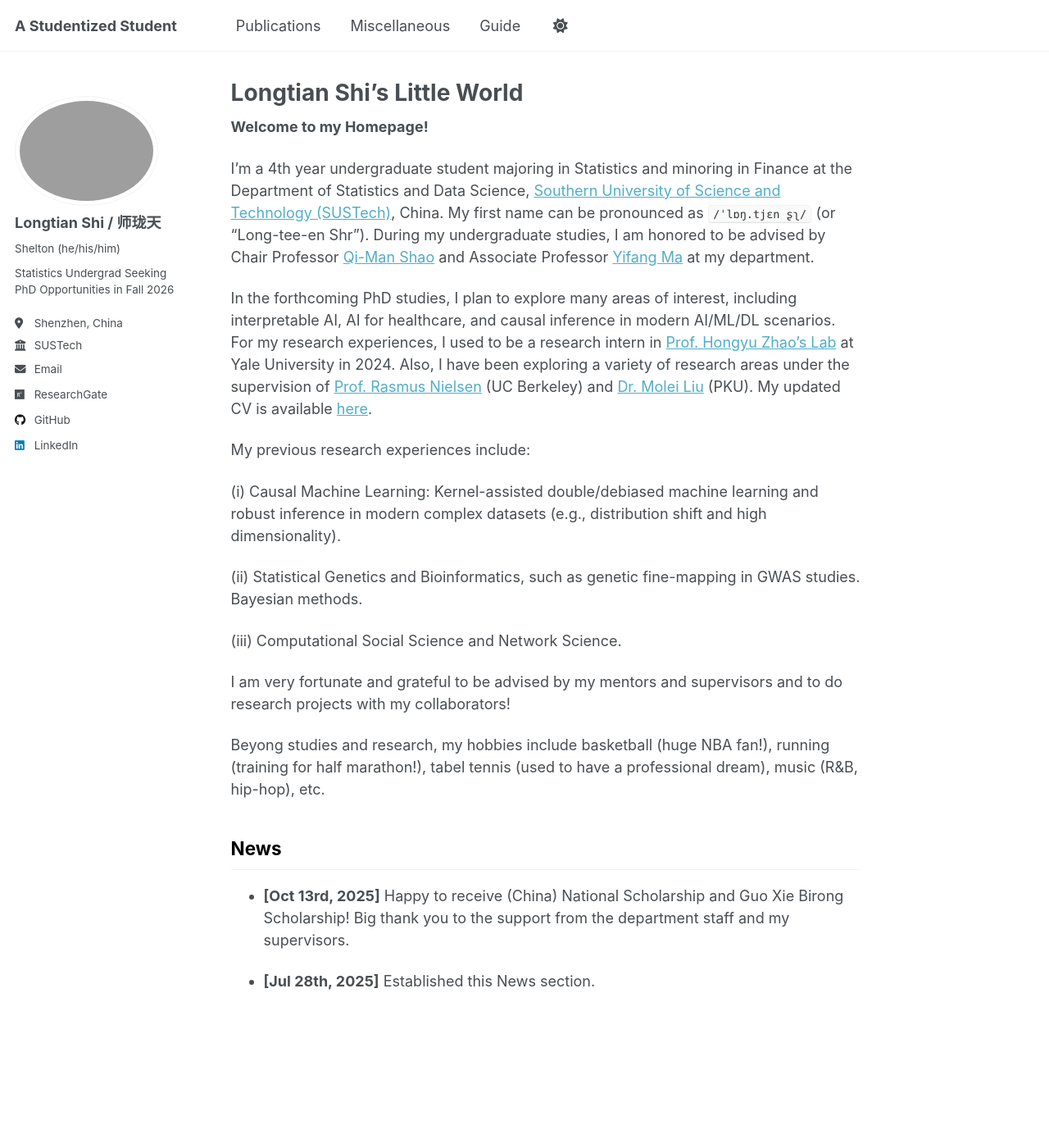
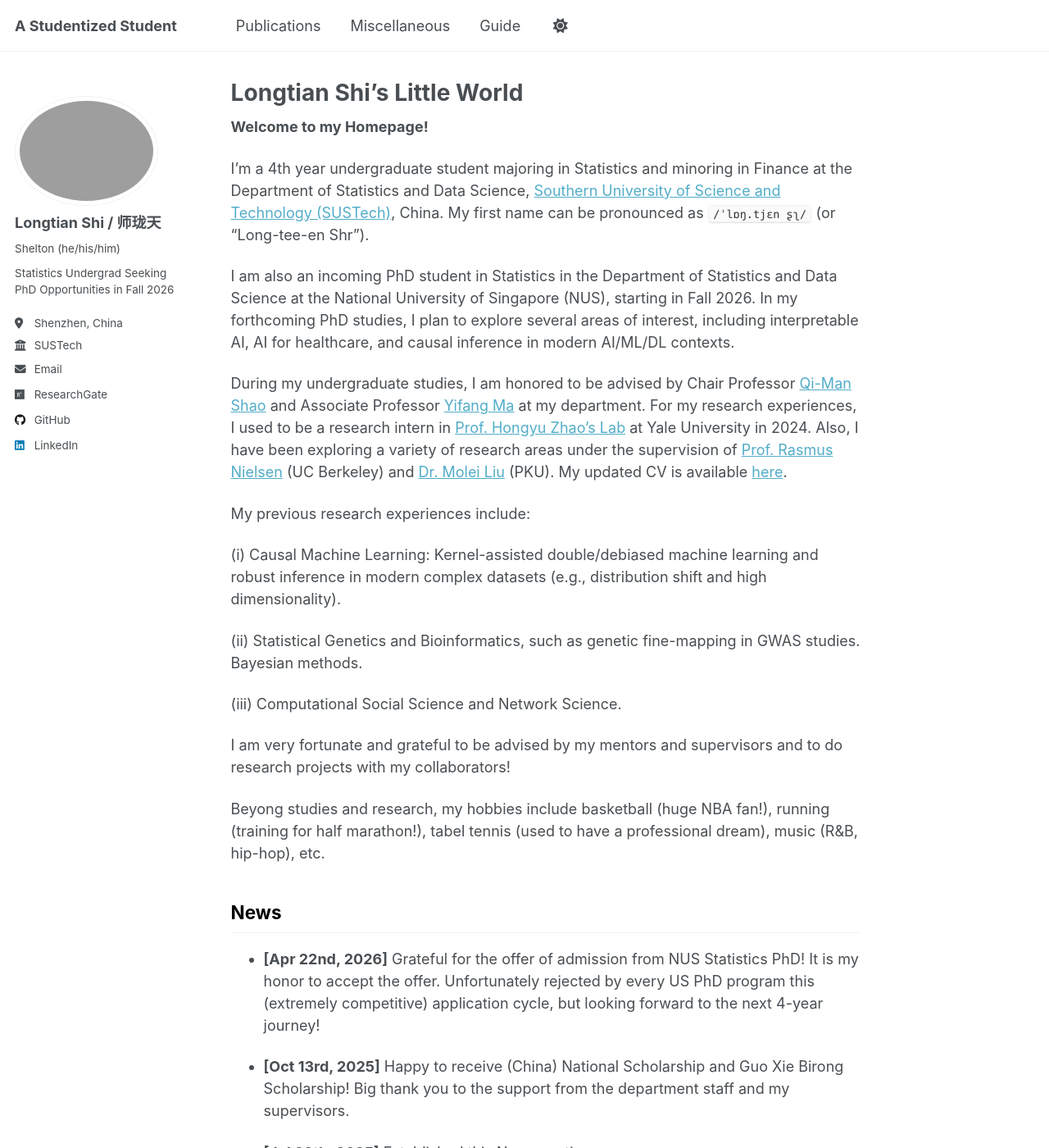
Before and after one commit to statslt/statslt.github.io, a Jekyll site: the page built from _pages/about.md, in a window 1280 px wide and 1400 px high. Shown: the whole window at 82% size. Built offline with Jekyll 4.4.1, drawn with Linux system fonts in a browser that asks for light colours; a script that is not in the unit is left out.

Commit message:
Revise about page with PhD admission details
Updated the about page to reflect new PhD admission and restructured research interests.

Signed-off-by: shelton <124960483+statslt@users.noreply.github.com>

```diff
--- a/_pages/about.md
+++ b/_pages/about.md
@@ -9,10 +9,11 @@ redirect_from:
 
 **Welcome to my Homepage!**
 
-I'm a 4th year undergraduate student majoring in Statistics and minoring in Finance at the Department of Statistics and Data Science, [Southern University of Science and Technology (SUSTech)](https://www.sustech.edu.cn/en/), China. My first name can be pronounced as `/ˈlɒŋ.tjɛn ʂʅ/` (or “Long-tee-en Shr”). During my undergraduate studies, I am honored to be advised by Chair Professor [Qi-Man Shao](https://www.sustech.edu.cn/en/faculties/shaoqiman.html) and Associate Professor [Yifang Ma](https://www.sustech.edu.cn/en/faculties/mayifang.html) at my department.
+I'm a 4th year undergraduate student majoring in Statistics and minoring in Finance at the Department of Statistics and Data Science, [Southern University of Science and Technology (SUSTech)](https://www.sustech.edu.cn/en/), China. My first name can be pronounced as `/ˈlɒŋ.tjɛn ʂʅ/` (or “Long-tee-en Shr”).
 
-In the forthcoming PhD studies, I plan to explore many areas of interest, including interpretable AI, AI for healthcare, and causal inference in modern AI/ML/DL scenarios. For my research experiences, I used to be a research intern in [Prof. Hongyu Zhao's Lab](https://zhaocenter.org/) at Yale University in 2024. Also, I have been exploring a variety of research areas under the supervision of [Prof. Rasmus Nielsen](https://statistics.berkeley.edu/people/rasmus-nielsen) (UC Berkeley) and [Dr. Molei Liu](https://moleibobliu.github.io/) (PKU). My updated CV is available [here](/files/Longtian_Shi_CV_01_22_2026_updated.pdf).
+I am also an incoming PhD student in Statistics in the Department of Statistics and Data Science at the National University of Singapore (NUS), starting in Fall 2026. In my forthcoming PhD studies, I plan to explore several areas of interest, including interpretable AI, AI for healthcare, and causal inference in modern AI/ML/DL contexts.
 
+During my undergraduate studies, I am honored to be advised by Chair Professor [Qi-Man Shao](https://www.sustech.edu.cn/en/faculties/shaoqiman.html) and Associate Professor [Yifang Ma](https://www.sustech.edu.cn/en/faculties/mayifang.html) at my department. For my research experiences, I used to be a research intern in [Prof. Hongyu Zhao's Lab](https://zhaocenter.org/) at Yale University in 2024. Also, I have been exploring a variety of research areas under the supervision of [Prof. Rasmus Nielsen](https://statistics.berkeley.edu/people/rasmus-nielsen) (UC Berkeley) and [Dr. Molei Liu](https://moleibobliu.github.io/) (PKU). My updated CV is available [here](/files/Longtian_Shi_CV_01_22_2026_updated.pdf).
 
 
 My previous research experiences include:
@@ -31,6 +32,7 @@ Beyong studies and research, my hobbies include basketball (huge NBA fan!), runn
 
 ## <font color = '#000000'>News</font>
 
+* **[Apr 22nd, 2026]** Grateful for the offer of admission from NUS Statistics PhD! It is my honor to accept the offer. Unfortunately rejected by every US PhD program this (extremely competitive) application cycle, but looking forward to the next 4-year journey!
 
 
 * **[Oct 13rd, 2025]** Happy to receive (China) National Scholarship and Guo Xie Birong Scholarship! Big thank you to the support from the department staff and my supervisors.
```
